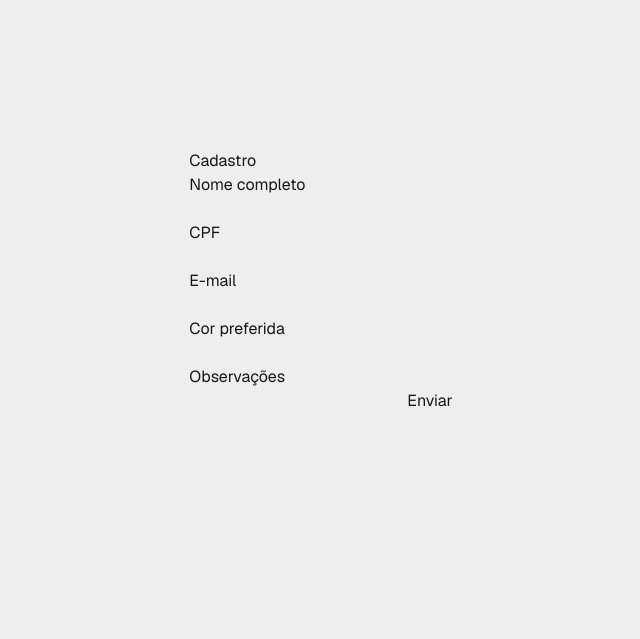
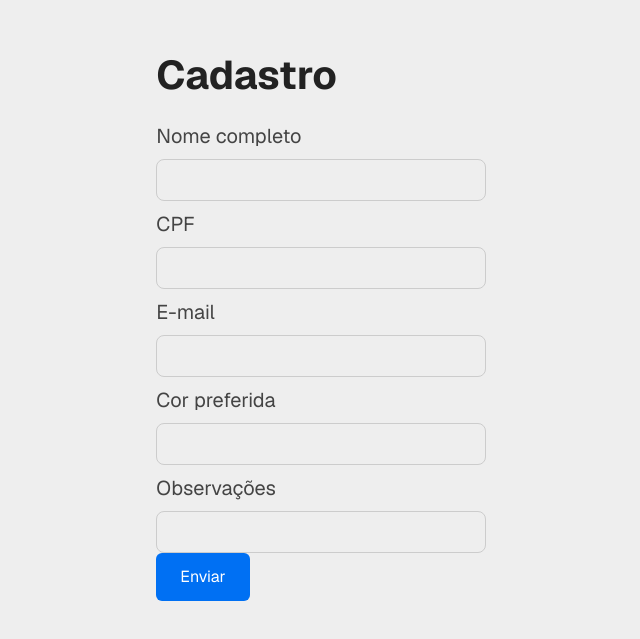
Before and after one commit to lipe-pepe/eteg-challenge, a Next.js app in the folder frontend/: page / in a window 1280 px wide. Shown: the part 119-758 px from the top of the page, without its empty margins (319-959 px from the left). Built offline with nearby package versions, Linux system fonts and the light colour scheme.

Commit message:
feat: :lipstick: adjusted global styles

```diff
--- a/frontend/src/app/globals.css
+++ b/frontend/src/app/globals.css
@@ -17,3 +17,62 @@ body {
   color: var(--foreground);
   font-family: Arial, Helvetica, sans-serif;
 }
+
+/* Títulos */
+h1 {
+  font-weight: 700;
+  font-size: 2.5rem;
+  margin-bottom: 1rem;
+  color: #222;
+}
+
+h3 {
+  font-size: 1.25rem;
+  margin: 0.5rem 0;
+  color: #444;
+}
+
+/* Parágrafos */
+p {
+  margin-bottom: 1rem;
+}
+
+/* Inputs e textarea */
+input,
+textarea {
+  width: 100%;
+  padding: 0.5rem;
+  border: 1px solid #ccc;
+  border-radius: 8px;
+  font-size: 1rem;
+  transition: border-color 0.2s, box-shadow 0.2s;
+}
+
+input:focus,
+textarea:focus {
+  border-color: #0070f3;
+  box-shadow: 0 0 0 3px rgba(0, 112, 243, 0.2);
+  outline: none;
+}
+
+.input-error {
+  color: #e53e3e;
+  font-size: 0.75rem;
+  font-weight: 600;
+}
+
+/* Botões */
+button {
+  background-color: #0070f3;
+  color: white;
+  padding: 0.75rem 1.5rem;
+  font-size: 1rem;
+  border: none;
+  border-radius: 6px;
+  cursor: pointer;
+  transition: background-color 0.2s;
+}
+
+button:hover {
+  background-color: #0059c9;
+}
```
